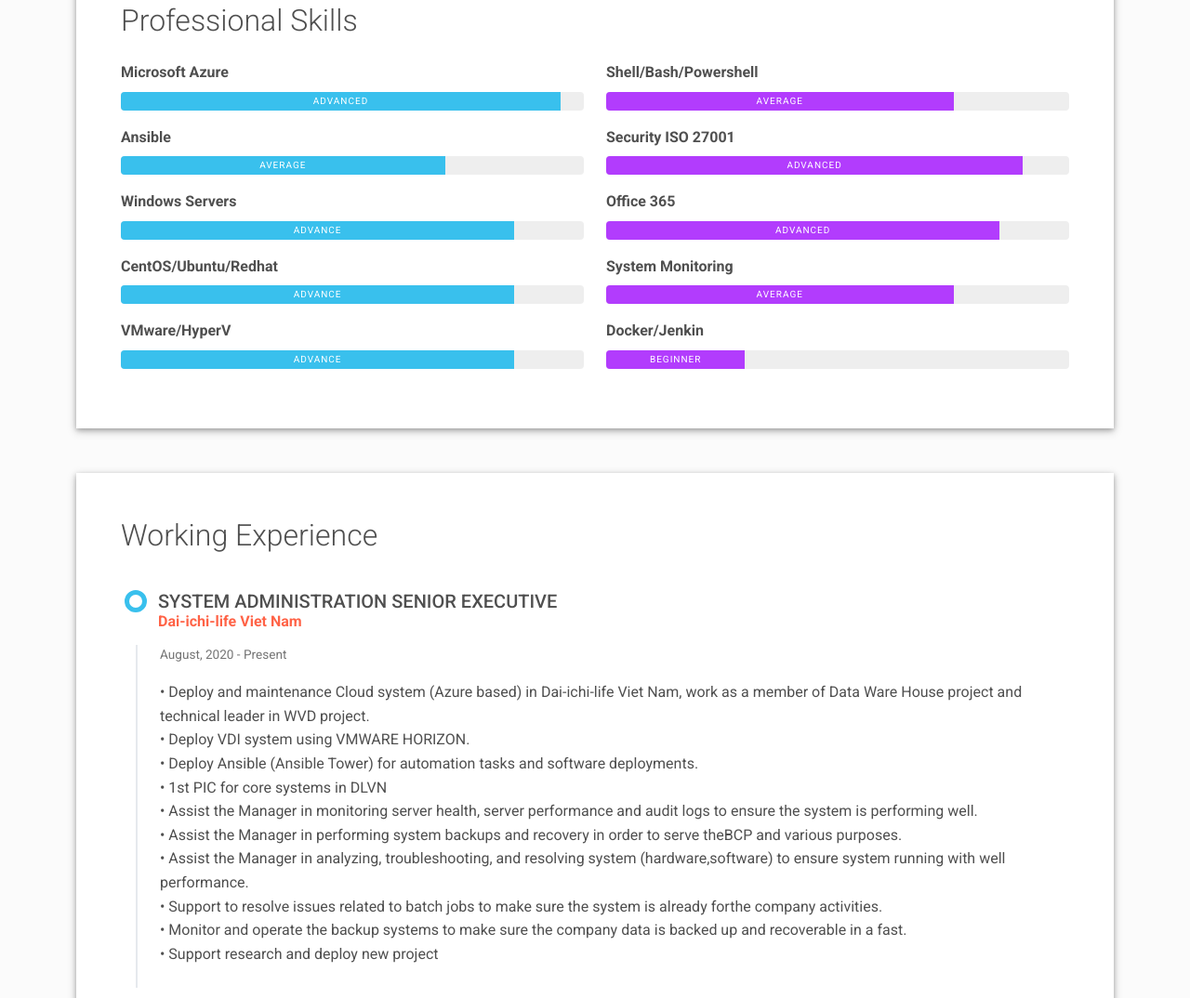
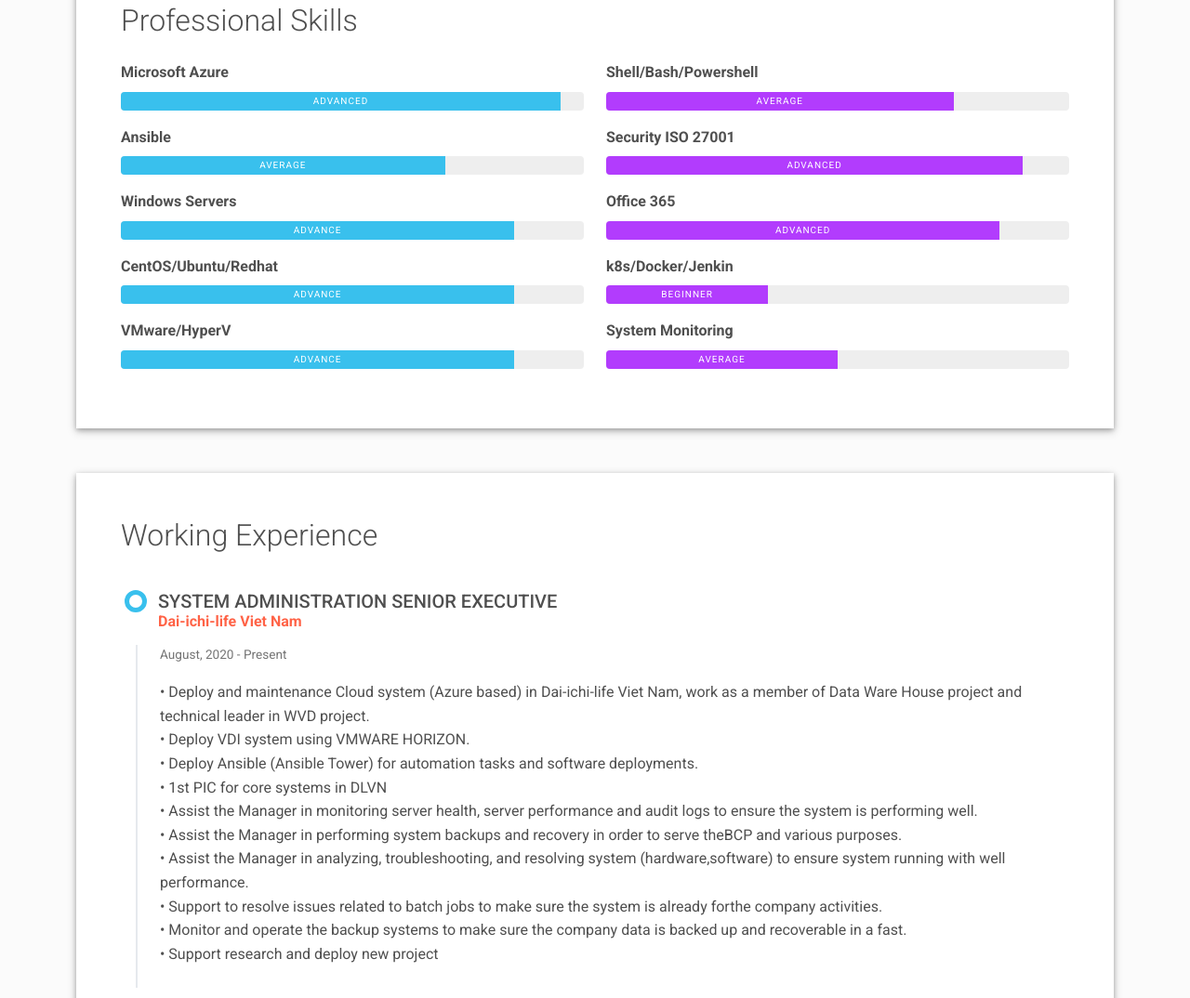
Before and after one commit to dinhdobathi1992/thi_cv, a plain HTML site: page index.html in a window 1280 px wide. Shown: the part 1123-2197 px from the top of the page at 93% size. Drawn offline with Linux system fonts and the light colour scheme.

Commit message:
Update index.html

```diff
--- a/index.html
+++ b/index.html
@@ -183,14 +183,14 @@
               <div class="progress-bar bg-secondary" role="progressbar" data-aos="zoom-in-right" data-aos-delay="500" data-aos-anchor=".skills-section" style="width: 85%" aria-valuenow="85" aria-valuemin="0" aria-valuemax="100">Advanced</div>
             </div>
           </div>
+          <div class="mb-3"><span class="fw-bolder">k8s/Docker/Jenkin</span>
+            <div class="progress my-2 rounded" style="height: 20px">
+              <div class="progress-bar bg-secondary" role="progressbar" data-aos="zoom-in-right" data-aos-delay="600" data-aos-anchor=".skills-section" style="width: 35%" aria-valuenow="35" aria-valuemin="0" aria-valuemax="100">Beginner</div>
+            </div>
+          </div>
           <div class="mb-3"><span class="fw-bolder">System Monitoring</span>
             <div class="progress my-2 rounded" style="height: 20px">
-              <div class="progress-bar bg-secondary" role="progressbar" data-aos="zoom-in-right" data-aos-delay="600" data-aos-anchor=".skills-section" style="width: 75%" aria-valuenow="75" aria-valuemin="0" aria-valuemax="100">Average</div>
-            </div>
-          </div>
-          <div class="mb-3"><span class="fw-bolder">Docker/Jenkin</span>
-            <div class="progress my-2 rounded" style="height: 20px">
-              <div class="progress-bar bg-secondary" role="progressbar" data-aos="zoom-in-right" data-aos-delay="600" data-aos-anchor=".skills-section" style="width: 30%" aria-valuenow="30" aria-valuemin="0" aria-valuemax="100">Beginner</div>
+              <div class="progress-bar bg-secondary" role="progressbar" data-aos="zoom-in-right" data-aos-delay="600" data-aos-anchor=".skills-section" style="width: 50%" aria-valuenow="50" aria-valuemin="0" aria-valuemax="100">Average</div>
             </div>
           </div>
         </div>
```
